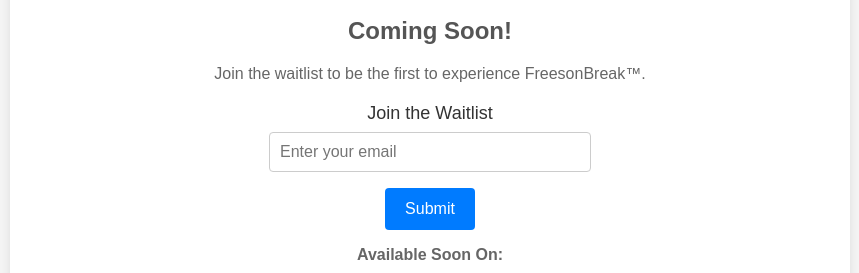
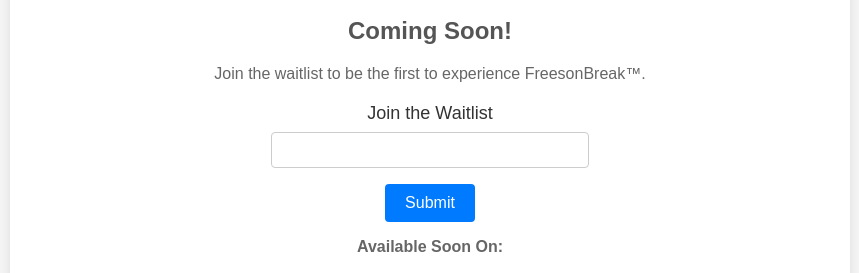
Before and after one commit to centrender/freesonbreak-website, a plain HTML site: page index.html in a window 1280 px wide. Shown: the part 237-510 px from the top of the page, without its empty margins (210-1069 px from the left). Drawn offline with Linux system fonts and the light colour scheme.

Commit message:
index.html

```diff
--- a/index.html
+++ b/index.html
@@ -49,7 +49,6 @@
             width: 140px;
             margin: 5px;
         }
-        /* Waitlist Form Styling */
         form {
             display: flex;
             flex-direction: column;
@@ -63,7 +62,7 @@
         }
         input {
             margin-bottom: 16px;
-            padding: 10px;
+            padding: 8px;
             font-size: 16px;
             width: 100%;
             max-width: 300px;
@@ -71,7 +70,7 @@
             border-radius: 4px;
         }
         button {
-            padding: 12px 20px;
+            padding: 10px 20px;
             font-size: 16px;
             background-color: #007bff;
             color: white;
@@ -94,16 +93,12 @@
         <h2>Coming Soon!</h2>
         <p>Join the waitlist to be the first to experience FreesonBreak™.</p>
 
-        <!-- Email Collection Form -->
-<form name="waitlist" method="POST" netlify netlify-honeypot="bot-field">
-    <input type="hidden" name="form-name" value="waitlist">
-    <p hidden>
-        <label>Don’t fill this out if you're human: <input name="bot-field" /></label>
-    </p>
-    <label for="email">Join the Waitlist</label>
-    <input type="email" name="email" id="email" placeholder="Enter your email" required>
-    <button type="submit">Submit</button>
-</form>
+        <!-- Netlify Form for Email Collection -->
+        <form name="waitlist" method="POST" data-netlify="true">
+            <label for="email">Join the Waitlist</label>
+            <input type="email" name="email" id="email" required>
+            <button type="submit">Submit</button>
+        </form>
 
         <p><strong>Available Soon On:</strong></p>
         <div class="store-badges">
```
